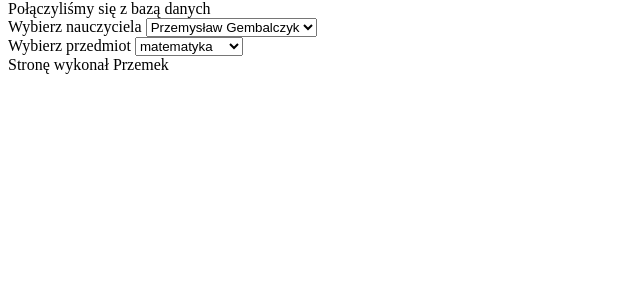
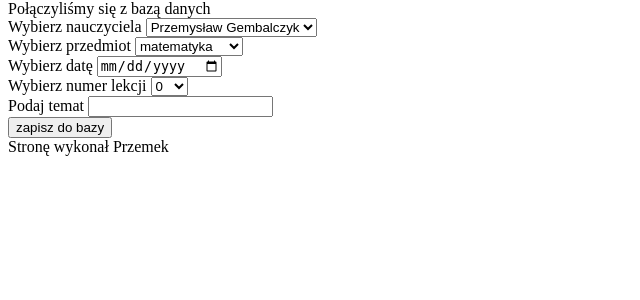
Before and after one commit to gembuspol/4tie-2022, a PHP site: page / in a window 1280 px wide. Shown: the part 26-326 px from the top of the page, without its empty margins (0-640 px from the left). Run offline with PHP 8.4, Linux system fonts and the light colour scheme; data comes from the database, SQL or seed files in the repository.

Commit message:
dane
Signed-off-by: Przemysław Gembalczyk <gembuspol@interia.pl>

```diff
--- a/lekcjeBaza/index.php
+++ b/lekcjeBaza/index.php
@@ -31,27 +31,24 @@
                 }
                 echo "<br>";
                 if($_SERVER["REQUEST_METHOD"]=="POST"){
+                    $idnauczyciel=$_POST['nauczyciel'];
+                    $idprzedmiot1=$_POST['idprzedmiot'];
                     $data=$_POST['data'];
-                    $czyObecny=0;
-                    for ($x=0;$x<count($imie);$x++){
-                        if(isset($_POST["osoba$iddane[$x]"])){
-                            $idosoba[$x]=$_POST["osoba$iddane[$x]"];
-                            $czyObecny=1;
+                    $nrlekcji=$_POST['nrLekcji'];
+                    $temat=$_POST['temat'];
 
-                        }
-                        $insert="INSERT INTO obecnosc VALUES(null, '$data','$iddane[$x]','$czyObecny')";
+                    $insert="INSERT INTO lekcja VALUES(null, '$idprzedmiot1','$idnauczyciel','$data','$nrlekcji','$temat')";
                         if(mysqli_query($polaczenie,$insert)){
                             echo "Dodano do bazy";
                         }
                         else{
                             echo "Bład";
                         }
-                        $czyObecny=0;
                     }
 
                 }
 
-            }
+
             mysqli_close($polaczenie);
 
         ?>
@@ -80,7 +77,22 @@
                 ?>
             </select>
             <br>
+            <label for="data">Wybierz datę</label>
+            <input type="date" name="data" id="data">
+            <br>
+            <label for="nrLekcji">Wybierz numer lekcji</label>
+            <select name="nrLekcji" id="nrLekcji">
+                <?php
+                   for($nrLekcji=0;$nrLekcji<=13;$nrLekcji++){
+                    echo "<option value=$nrLekcji>$nrLekcji</option>";
+                   }
+                ?>
             </select>
+            <br>
+            <label for="temat">Podaj temat</label>
+            <input type="text" name="temat" id="temat">
+            <br>
+            <input type="submit" value="zapisz do bazy">
         </form>
 
     </section>
```
